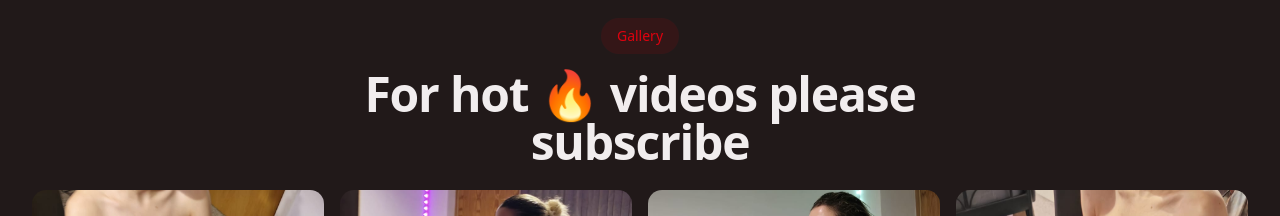
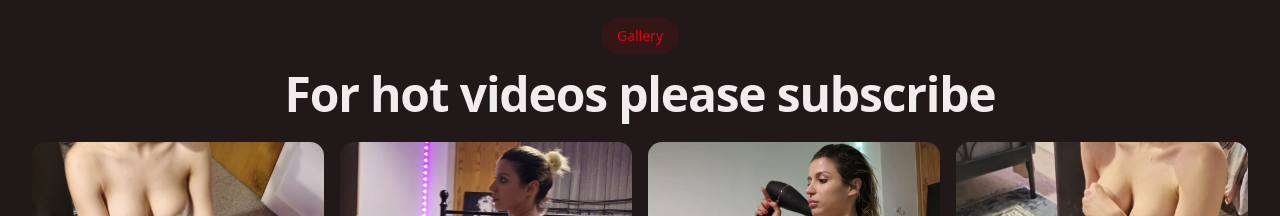
Before and after one commit to ElevateXCrew/Salmas-plus, a Next.js app: page / in a window 1280 px wide. Shown: the part 444-660 px from the top of the page. Built offline with nearby package versions, Linux system fonts and the light colour scheme; no server answers.

Commit message:
hot video subscribe

```diff
--- a/src/app/page.tsx
+++ b/src/app/page.tsx
@@ -148,7 +148,7 @@ export default function Home() {
               Gallery
             </div>
             <h2 className="text-4xl sm:text-5xl font-bold tracking-tight">
-               For hot 🔥 videos please subscribe
+               For hot videos please subscribe
             </h2>
 
           </div>
```
